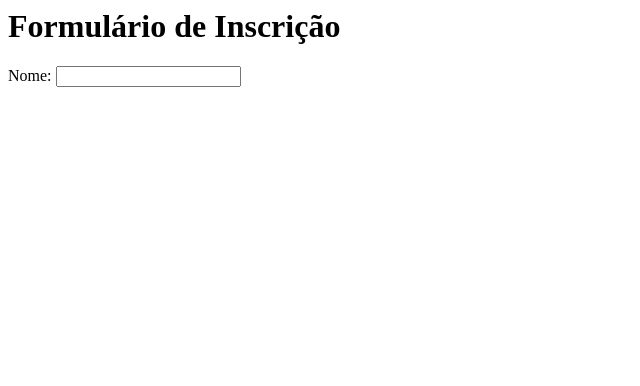
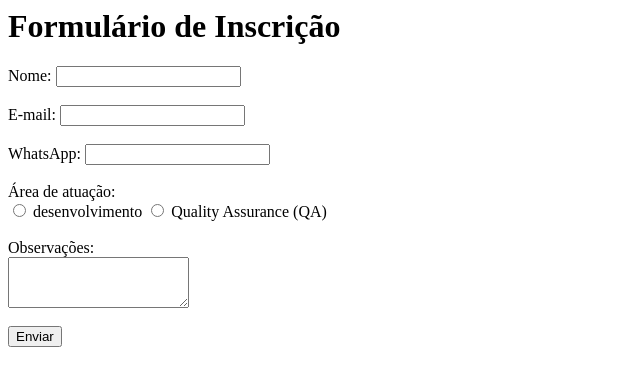
Before and after one commit to alefadonais5/Fundamento-do-HTML, a plain HTML site: page Fundamentos do html/exercicio-05/index.html in a window 1280 px wide. Shown: the whole page, without its empty margins (0-640 px from the left). Drawn offline with Linux system fonts and the light colour scheme.

Commit message:
Update index.html

```diff
--- a/Fundamentos do html/exercicio-05/index.html
+++ b/Fundamentos do html/exercicio-05/index.html
@@ -7,7 +7,23 @@
         <form>
             <label for="nome">Nome:</label>
             <input type="text" id="nome" name="nome" required>
+<br><br>
+            <label for="email">E-mail:</label>
+            <input type="email" id="email" name="email">
+            <br><br>
+            <label for="telefone">WhatsApp:</label>
+            <input type="text" id="telefone" id="telefone" name="telefone">
+            <br><br>
+            <label>Área de atuação:</label> <br>
+            <input type="radio" id="desenvolvimeto" name="atuação" value="desenvolvimento">
+            <label for="desenvolvimento">desenvolvimento</label>
+            <input type="radio" id="qualityassurance" name="atuação" value="qualityassurance">
+            <label for="qualityassurance">Quality Assurance (QA)</label>
+            <br><br>
+            <label for="observacoes">Observações:</label><br>
+            <textarea name="observacoes" id="observacoes" rows="3"></textarea>
 
+            <br><br><button type="submit">Enviar</button>
         </form>
     </body>
 </html>
```
